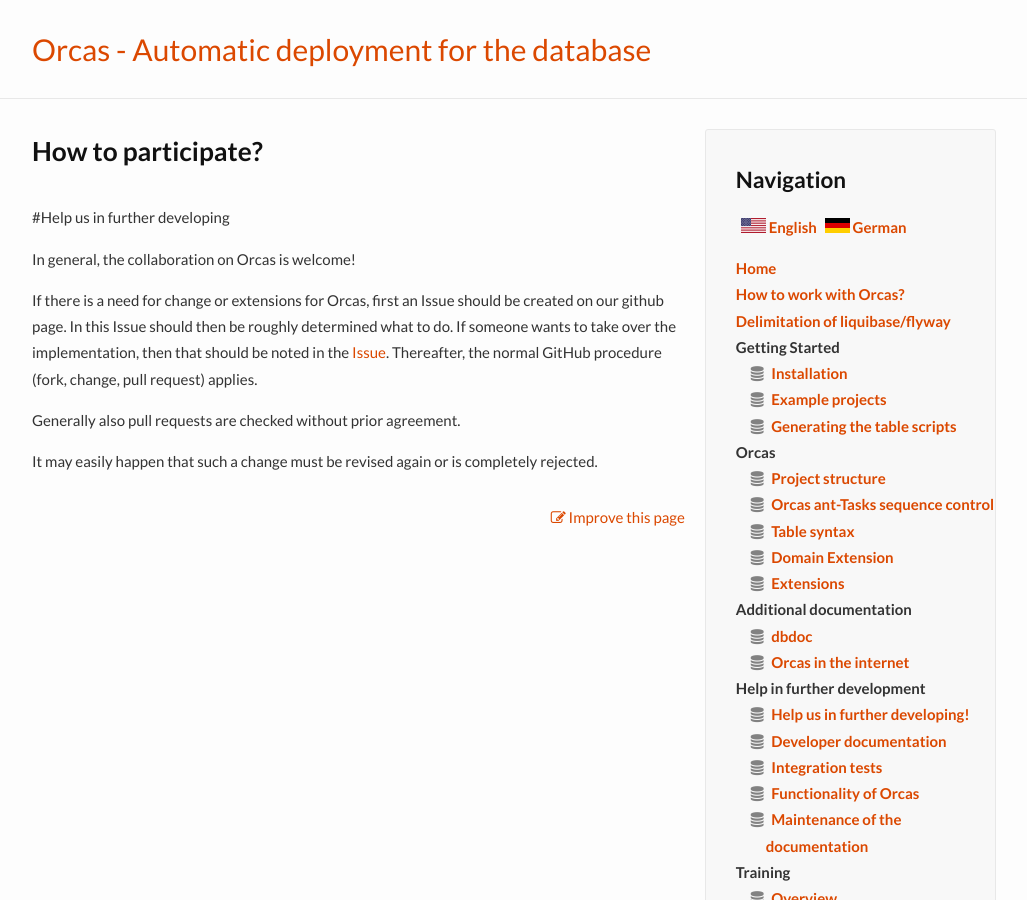
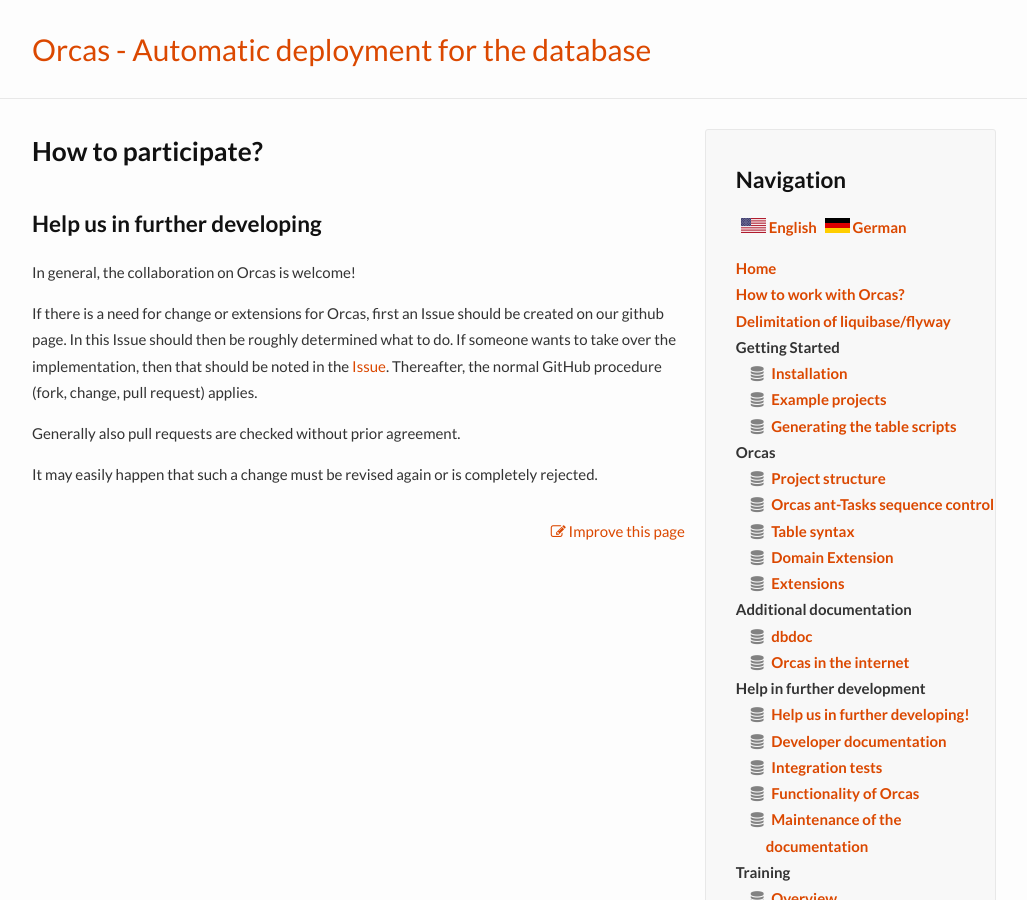
Before and after one commit to opitzconsulting/orcas, a Jekyll site: the page built from _docs/en/participate.md, in a window 1280 px wide and 900 px high. Shown: the whole window, without its empty margins (126-1153 px from the left). Built offline with Jekyll 4.4.1, drawn with Linux system fonts in a browser that asks for light colours; nearby versions of some CDN libraries.

Commit message:
headings

```diff
--- a/_docs/en/participate.md
+++ b/_docs/en/participate.md
@@ -6,7 +6,7 @@
 - en
 ---
 
-#Help us in further developing
+## Help us in further developing
 
 In general, the collaboration on Orcas is welcome!
 
```
